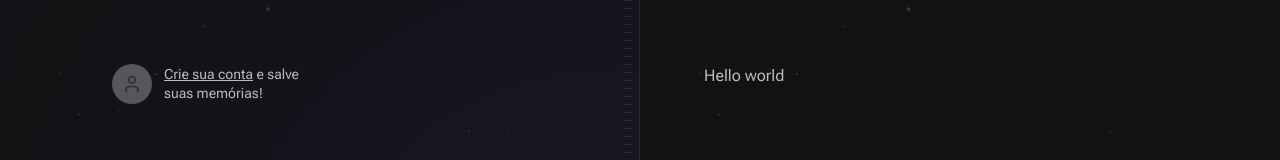
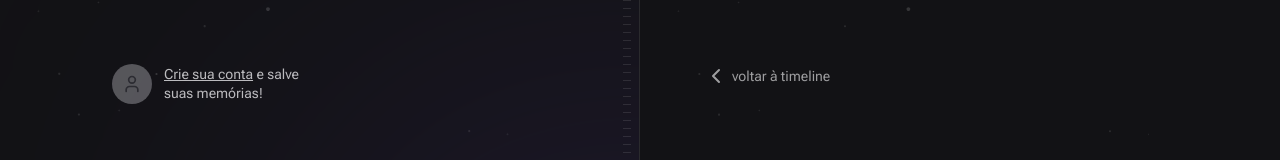
Before and after one commit to daviaxs/spacetime, a Next.js app in the folder web/: page /memories/new in a window 1280 px wide. Shown: the top 160 px of the page. Built offline with nearby package versions, Linux system fonts and the light colour scheme; no server answers; a web font is replaced by a local one.

Commit message:
Updated new memories page

```diff
--- a/web/src/app/memories/new/page.tsx
+++ b/web/src/app/memories/new/page.tsx
@@ -1,3 +1,16 @@
+import { ChevronLeft } from 'lucide-react'
+import Link from 'next/link'
+
 export default function NewMemory() {
-  return <h1>Hello world</h1>
+  return (
+    <div className="flex flex-1 flex-col gap-4">
+      <Link
+        href="/"
+        className="flex items-center gap-1 text-sm text-gray-200 transition-colors hover:text-gray-100"
+      >
+        <ChevronLeft />
+        voltar à timeline
+      </Link>
+    </div>
+  )
 }
```
